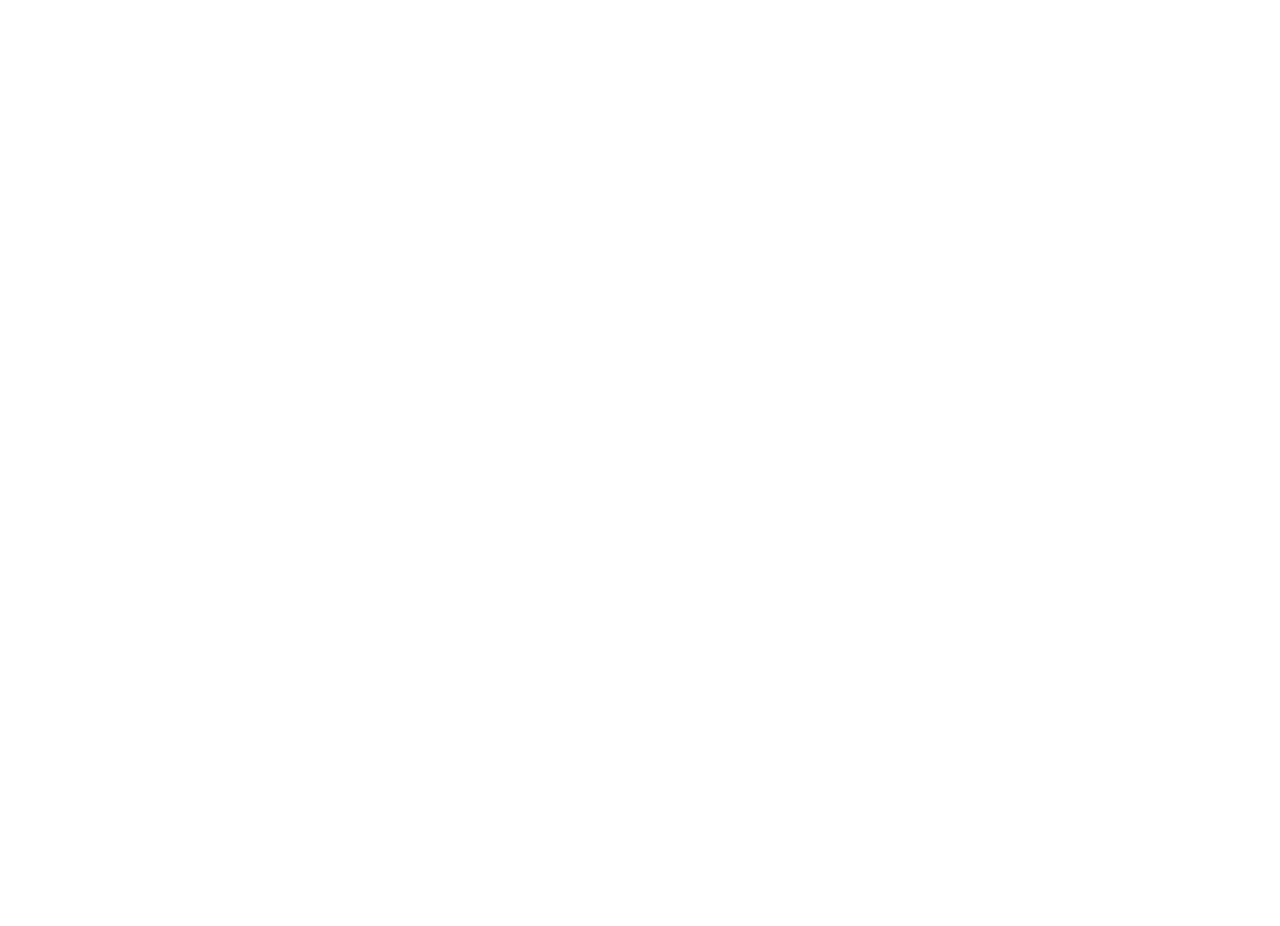
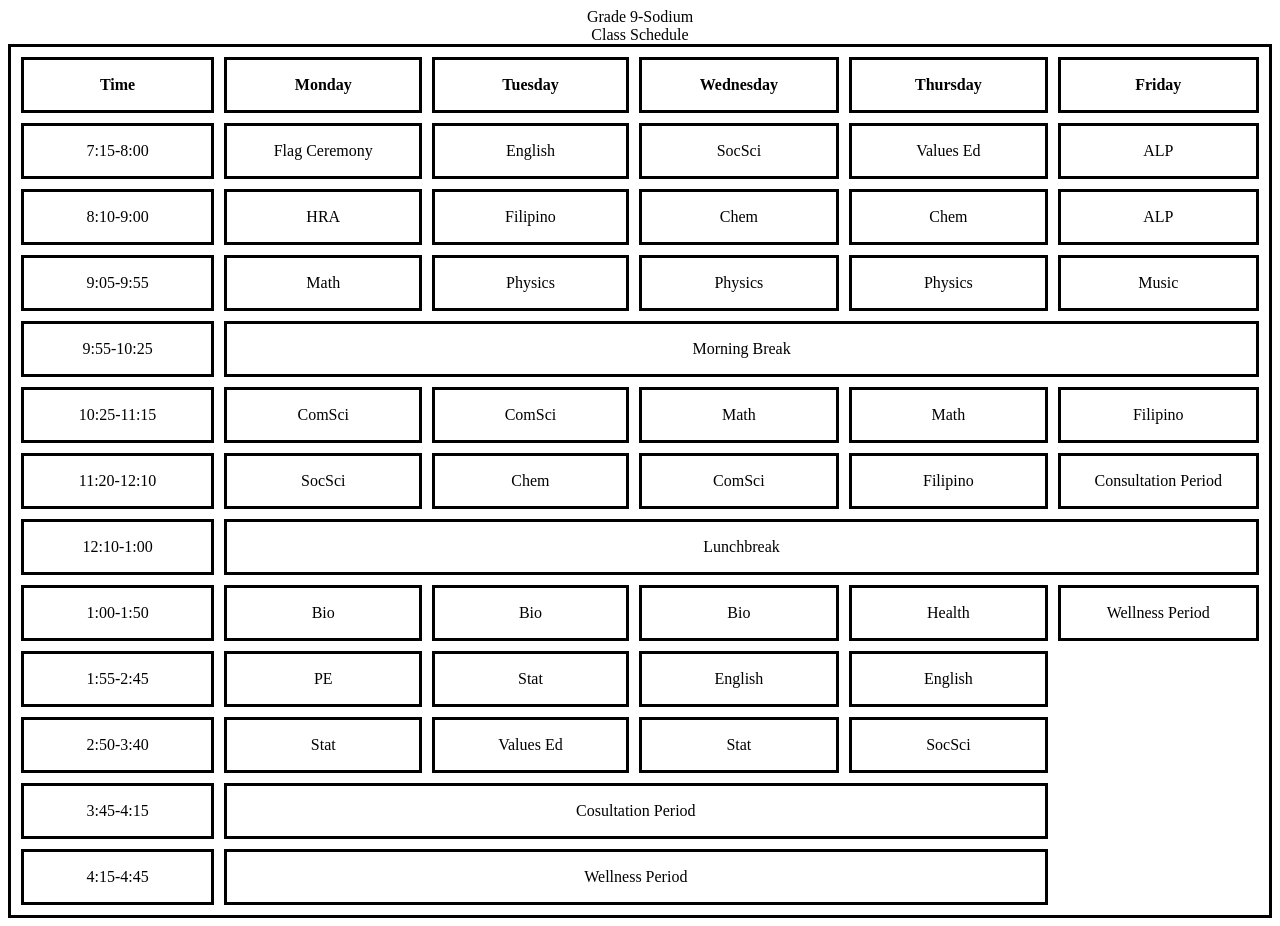
Before and after one commit to eepyajyorep/Class-Schedule, a plain HTML site: page index.html in a window 1280 px wide. Before the commit the page ends 800 px from the top, so only its background shows below. Drawn offline with Linux system fonts and the light colour scheme.

Commit message:
Update index.html

```diff
--- a/index.html
+++ b/index.html
@@ -1,12 +1,125 @@
 <!DOCTYPE html>
 <html>
     <head>
-        <title> My First Webpage </title>
+        <title> My Third Webpage </title>
 
         <meta charset="UTF-8">
         <meta name="author" content="Jaypee T. Peroy">
     </head>
     <body>
+        <table>
+            <style>
+                table{
+                    border: 3px solid black;
+                    border-spacing: 10px;
+                }
+                th,td{
+                    border: 3px solid black;
+                    padding:10px;
+                    width: 200px;
+                    height: 30px;
+                    text-align: center;
+                }
+            </style>
+            <caption> Grade 9-Sodium </caption>
+            <caption> Class Schedule </caption>
+            <colgroup>
+            <col span="1"
+                 style="background: rgb(255, 255, 255)">
+                </colgroup>
+            <col span="1"
+                 style="background: rgb(255, 255, 255)">
+                </colgroup>
+            <col span="1"
+                 style="background: rgb(255, 255, 255)">
+                </colgroup>
+            <tr>
+                <th> Time </th>
+                <th> Monday </th>
+                <th> Tuesday </th>
+                <th> Wednesday </th>
+                <th> Thursday </th>
+                <th> Friday </th>
 
+            </tr>
+            <tr>
+                <td> 7:15-8:00</td>
+                <td> Flag Ceremony </td>
+                <td> English </td>
+                <td> SocSci </td>
+                <td> Values Ed </td>
+                <td> ALP </td>
+            </tr>
+            <tr>
+                <td> 8:10-9:00</td>
+                <td> HRA </td>
+                <td> Filipino </td>
+                <td> Chem </td>
+                <td> Chem </td>
+                <td> ALP </td>
+            </tr>
+            <tr>
+                <td> 9:05-9:55</td>
+                <td> Math </td>
+                <td> Physics </td>
+                <td> Physics </td>
+                <td> Physics </td>
+                <td> Music </td>
+            </tr>
+            <tr>
+                <td> 9:55-10:25</td>
+                <td colspan="5"> Morning Break </td>
+            </tr>
+            <tr>
+                <td> 10:25-11:15</td>
+                <td> ComSci </td>
+                <td> ComSci </td>
+                <td> Math </td>
+                <td> Math </td>
+                <td> Filipino </td>
+            </tr>
+            <tr>
+                <td> 11:20-12:10</td>
+                <td> SocSci </td>
+                <td> Chem </td>
+                <td> ComSci </td>
+                <td> Filipino </td>
+                <td> Consultation Period </td>
+            </tr>
+            <tr>
+                <td> 12:10-1:00</td>
+                <td colspan="5"> Lunchbreak </td>
+            </tr>
+            <tr>
+                <td> 1:00-1:50</td>
+                <td> Bio </td>
+                <td> Bio </td>
+                <td> Bio </td>
+                <td> Health </td>
+                <td> Wellness Period </td>
+            </tr>
+            <tr>
+                <td> 1:55-2:45</td>
+                <td> PE </td>
+                <td> Stat </td>
+                <td> English </td>
+                <td> English </td>
+            </tr>
+            <tr>
+                <td> 2:50-3:40</td>
+                <td> Stat </td>
+                <td> Values Ed </td>
+                <td> Stat </td>
+                <td> SocSci </td>
+            </tr>
+            <tr>
+                <td> 3:45-4:15</td>
+                <td colspan="4"> Cosultation Period </td>
+            </tr>
+            <tr>
+                <td> 4:15-4:45</td>
+                <td colspan="4"> Wellness Period </td>
+            </tr>
+        </table>
     </body>
 </html>
```
